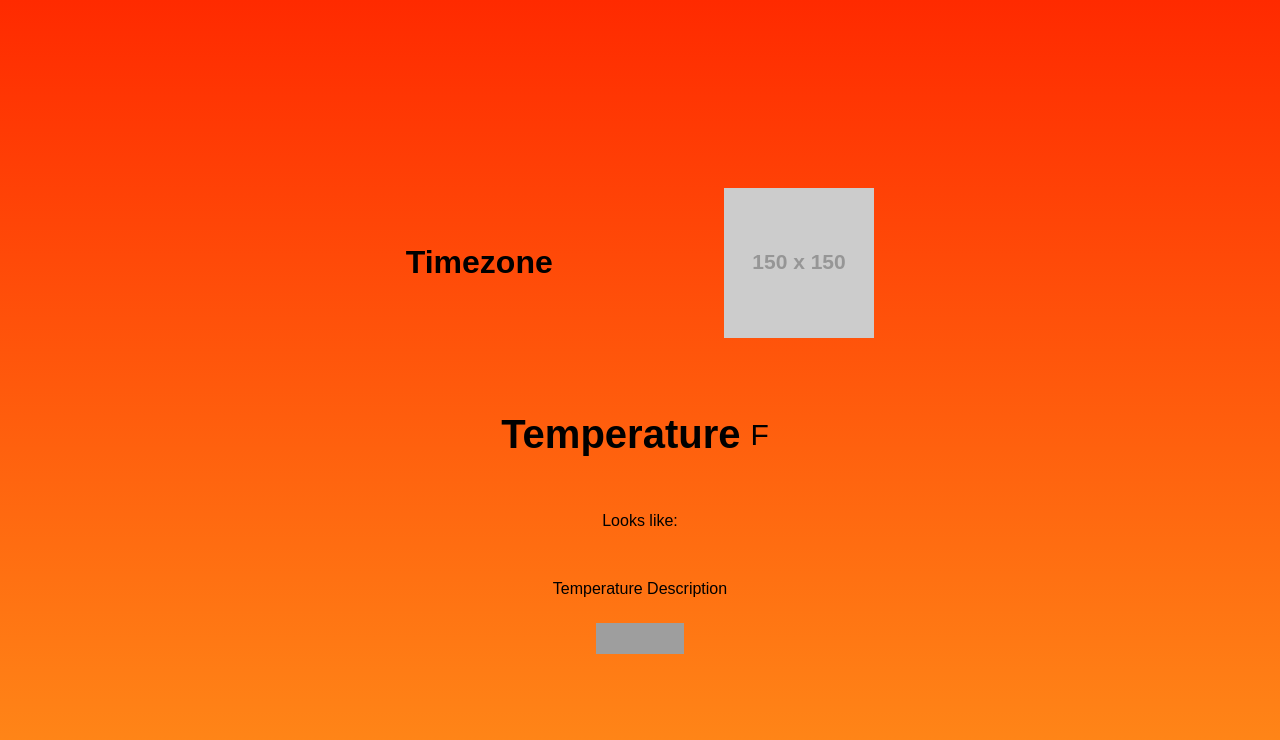
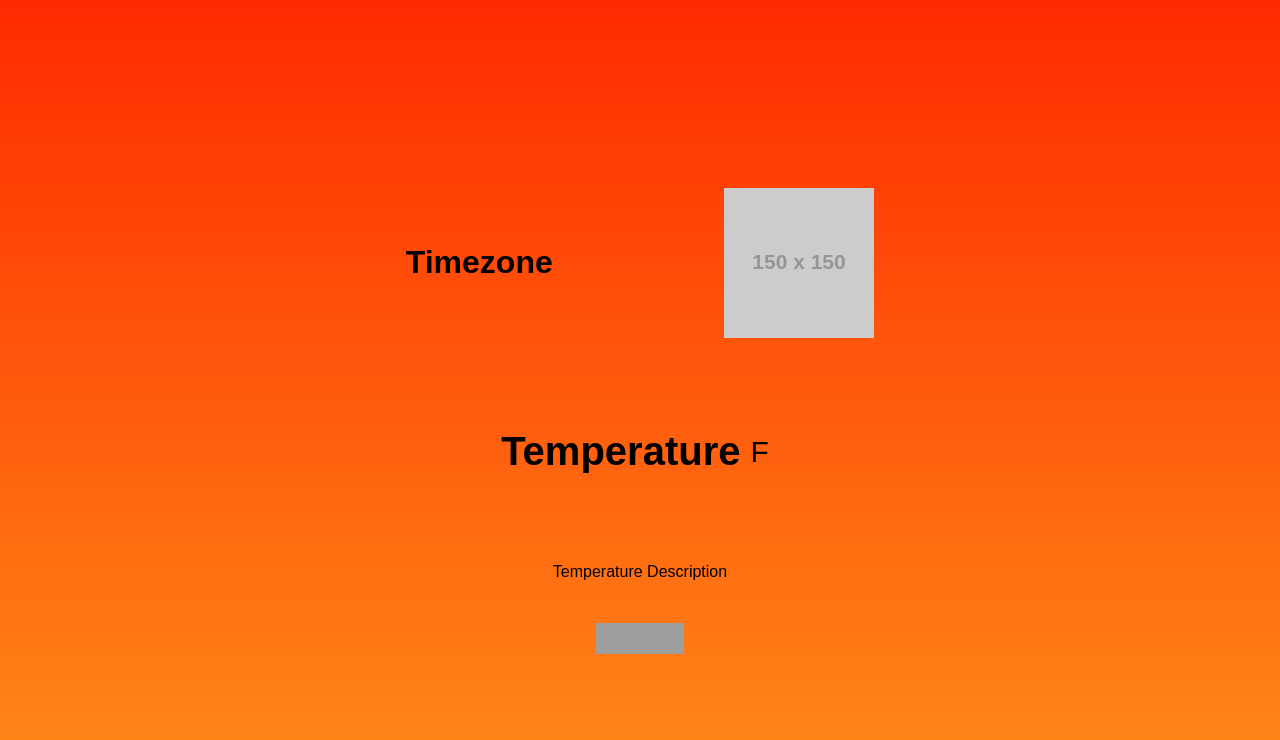
Before and after one commit to LHwang01/weather-app, a plain HTML site: page index.html in a window 1280 px wide. Drawn offline with Linux system fonts and the light colour scheme; grey boxes are pictures that could not be loaded; placeholder pictures from the web are drawn by us.

Commit message:
Removed Placeholder

```diff
--- a/index.html
+++ b/index.html
@@ -14,7 +14,6 @@
             <h2 class="temperature-degree">Temperature</h2>
             <span>F</span>
         </div>
-            Looks like:
             <div class="temperature-description">Temperature Description</div>
         </div>
         <script src="app.js"></script>
```
